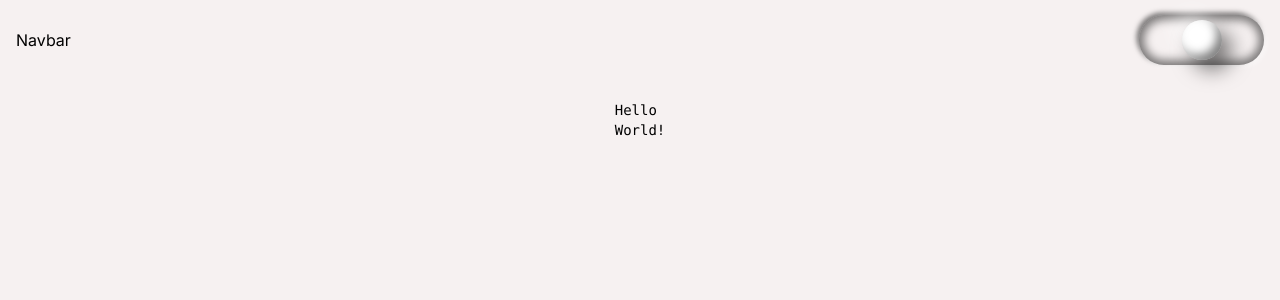
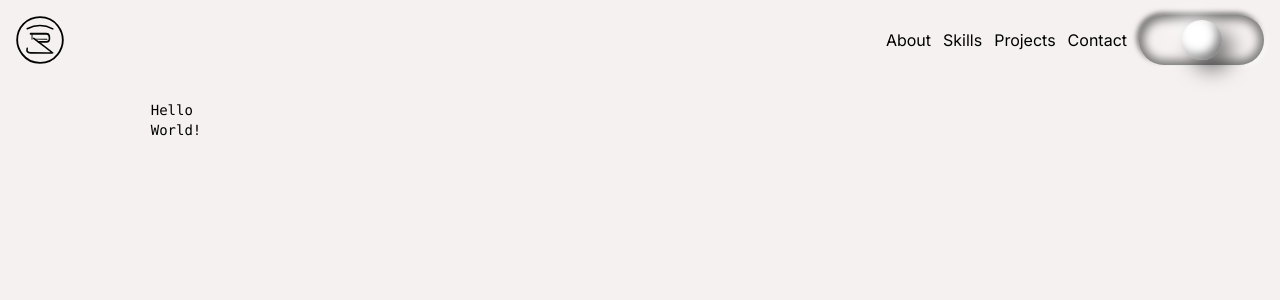
Before and after one commit to DavidRR-F/my-portfolio, a Next.js app: page / in a window 1280 px wide. Shown: the top 300 px of the page. Built offline with nearby package versions, Linux system fonts and the light colour scheme.

Commit message:
navbar responsive

```diff
--- /dev/null
+++ b/components/NavItems.tsx
@@ -0,0 +1,18 @@
+import React, { useContext } from "react";
+import ThemeToggle from "./ThemeToggle";
+
+const NavItems = () => {
+  return (
+    <ul className="flex flex-col items-center gap-3 mobile:flex-row">
+      <li>About</li>
+      <li>Skills</li>
+      <li>Projects</li>
+      <li>Contact</li>
+      <li>
+        <ThemeToggle />
+      </li>
+    </ul>
+  );
+};
+
+export default NavItems;
--- a/components/Navbar.tsx
+++ b/components/Navbar.tsx
@@ -2,23 +2,24 @@
 import React, { useContext, useState } from "react";
 import ThemeToggle from "./ThemeToggle";
 import { ScreenSizeContext } from "./Providers";
+import NavItems from "./NavItems";
 
 const Navbar = () => {
-  const mobile = useContext(ScreenSizeContext);
+  const Mobile = useContext(ScreenSizeContext);
   const [activeMenu, setActiveMenu] = useState(false);
   const handleActiveMenu = () => {
     setActiveMenu((prevState) => !prevState);
   };
   return (
     <div className="absolute w-full">
-      {mobile ? (
-        <div>stuff</div>
-      ) : (
-        <div className="flex items-center justify-between w-full h-20 p-4">
-          Navbar
-          <ThemeToggle />
-        </div>
-      )}
+      <div className="flex items-center justify-between w-full h-20 p-4">
+        <img src="/logo.svg" alt="Logo Icon" className="w-12 h-12" />
+        {Mobile ? (
+          <button onClick={handleActiveMenu}>Menu Icon</button>
+        ) : (
+          <NavItems />
+        )}
+      </div>
     </div>
   );
 };
--- a/tailwind.config.js
+++ b/tailwind.config.js
@@ -7,6 +7,9 @@ module.exports = {
   ],
   darkMode: "class",
   theme: {
+    screens: {
+      mobile: "600px",
+    },
     extend: {
       colors: {
         light: {
```
